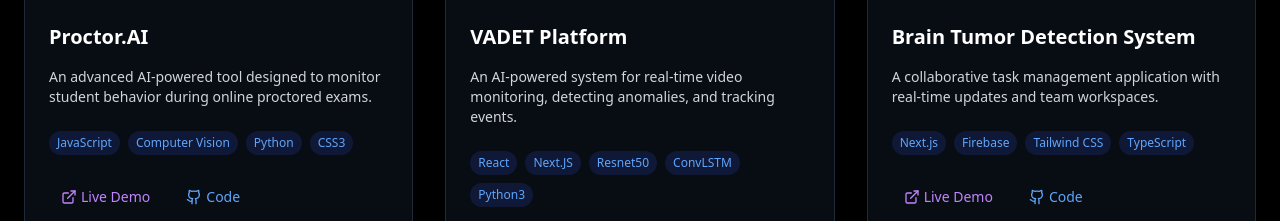
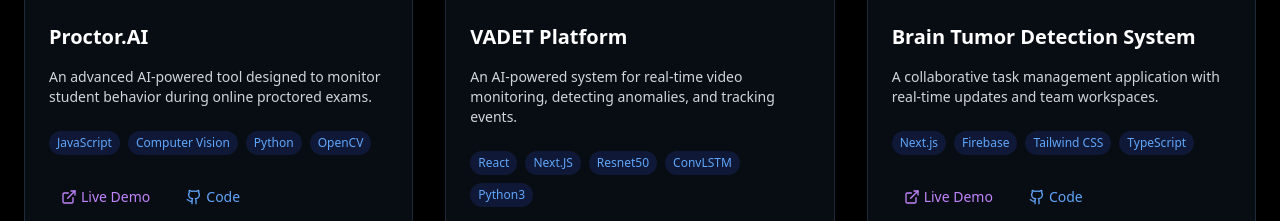
Before and after one commit to patelmj04/Mj-portfolio, a Next.js app: page / in a window 1280 px wide. Shown: the part 2480-2701 px from the top of the page. Built offline with nearby package versions, Linux system fonts and the light colour scheme.

Commit message:
Update projects.tsx

```diff
--- a/components/projects.tsx
+++ b/components/projects.tsx
@@ -43,7 +43,7 @@ const projects = [
     title: "Proctor.AI",
     description: "An advanced AI-powered tool designed to monitor student behavior during online proctored exams.",
     image: "/ai.png?height=400&width=600",
-    tags: ["JavaScript", "Computer Vision", "Python", "CSS3"],
+    tags: ["JavaScript", "Computer Vision", "Python", "OpenCV"],
     liveUrl: "https://github.com/patelmj04/Proctor.AI.git",
     githubUrl: "https://github.com/patelmj04/Proctor.AI.git",
   },
```
